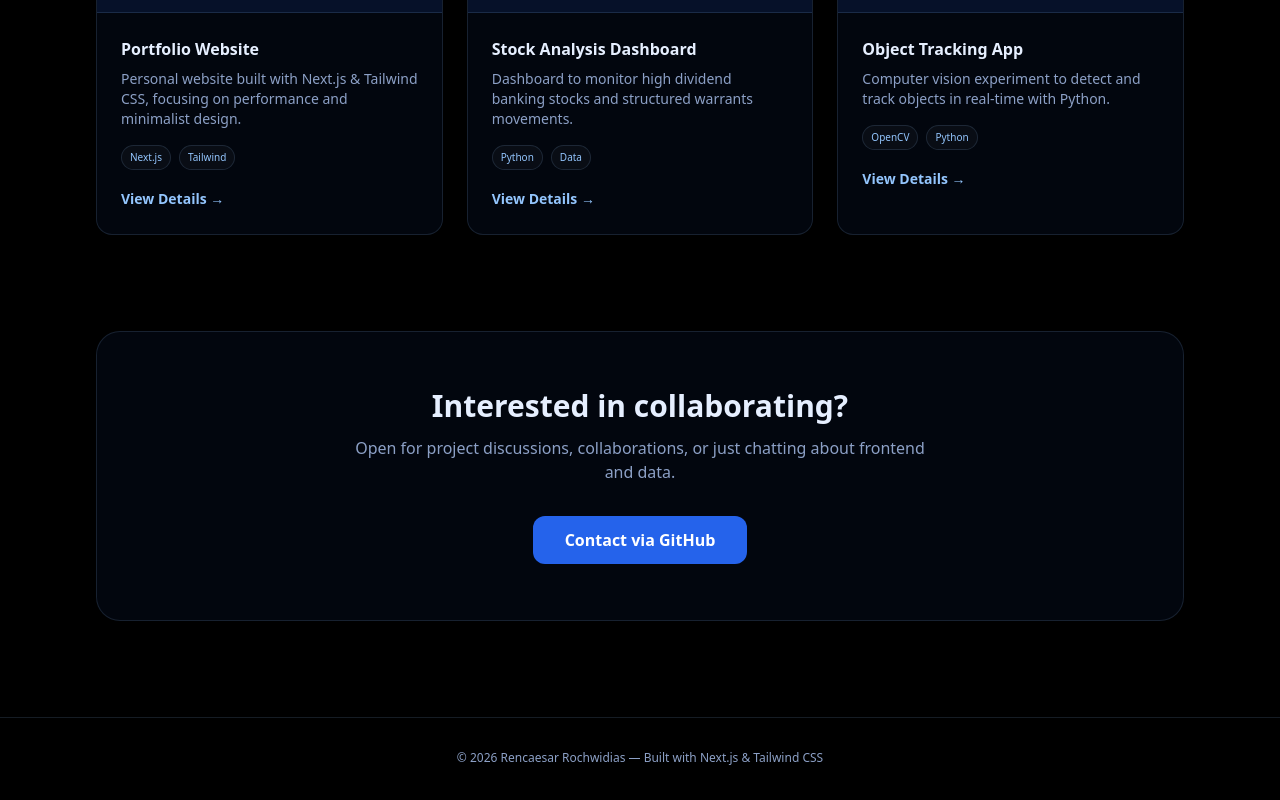
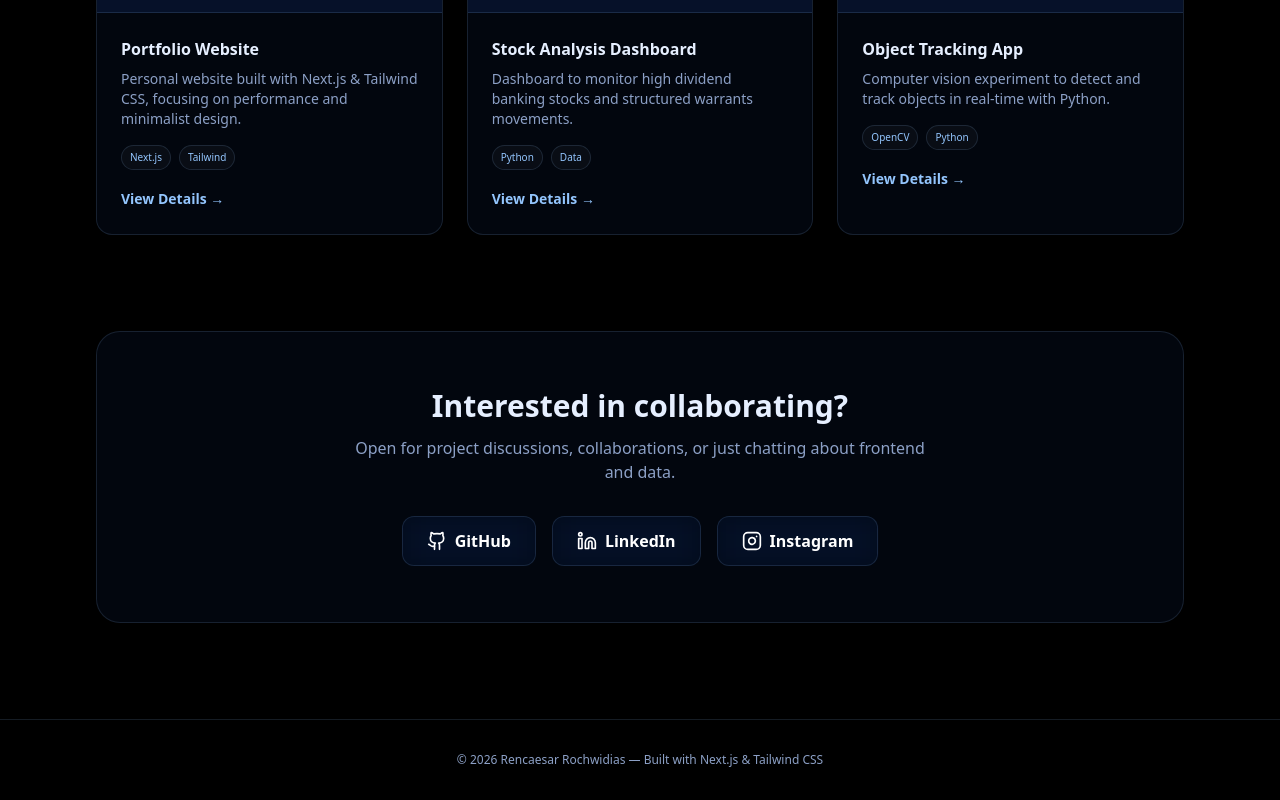
Before and after one commit to Rochwidias/rochwidias, a Next.js app: page / in a window 1280 px wide. Shown: the part 1993-2793 px from the top of the page. Built offline with nearby package versions, Linux system fonts and the light colour scheme.

Commit message:
update button istagram,linkdlen,github

```diff
--- a/app/page.tsx
+++ b/app/page.tsx
@@ -75,7 +75,7 @@ function Navbar() {
         <div className="flex items-center justify-between h-16">
           <div className="flex items-center gap-2.5">
             <span className="logo-badge font-display font-bold text-sm text-[var(--blue-300)]">
-              RR
+              R
             </span>
             <span className="font-display font-semibold hidden sm:inline text-[var(--ice)]">
               Rochwidias
@@ -269,14 +269,55 @@ function Cta() {
         <p className="max-w-xl mx-auto mb-8 text-[var(--muted)]">
           Open for project discussions, collaborations, or just chatting about frontend and data.
         </p>
+
+        {/* Social Links Buttons */}
+        <div className="flex flex-wrap items-center justify-center gap-4">
+
+          {/* GitHub Button */}
           <a
             href="https://github.com/Rochwidias"
             target="_blank"
             rel="noopener noreferrer"
-          className="inline-block btn-primary text-white font-semibold py-3 px-8 rounded-xl font-display"
+            className="flex items-center gap-2 glass glass-hover text-white font-semibold py-3 px-6 rounded-xl font-display transition-all hover:text-[var(--blue-300)] hover:-translate-y-1"
           >
-          Contact via GitHub
+            <svg xmlns="http://www.w3.org/2000/svg" width="20" height="20" viewBox="0 0 24 24" fill="none" stroke="currentColor" strokeWidth="2" strokeLinecap="round" strokeLinejoin="round">
+              <path d="M15 22v-4a4.8 4.8 0 0 0-1-3.5c3 0 6-2 6-5.5.08-1.25-.27-2.48-1-3.5.28-1.15.28-2.35 0-3.5 0 0-1 0-3 1.5-2.64-.5-5.36-.5-8 0C6 2 5 2 5 2c-.3 1.15-.3 2.35 0 3.5A5.403 5.403 0 0 0 4 9c0 3.5 3 5.5 6 5.5-.39.49-.68 1.05-.85 1.65-.17.6-.22 1.23-.15 1.85v4" />
+              <path d="M9 18c-4.51 2-5-2-7-2" />
+            </svg>
+            <span>GitHub</span>
           </a>
+
+          {/* LinkedIn Button (GANTI LINK INI) */}
+          <a
+            href="https://linkedin.com/in/rochwidias"
+            target="_blank"
+            rel="noopener noreferrer"
+            className="flex items-center gap-2 glass glass-hover text-white font-semibold py-3 px-6 rounded-xl font-display transition-all hover:text-[var(--blue-300)] hover:-translate-y-1"
+          >
+            <svg xmlns="http://www.w3.org/2000/svg" width="20" height="20" viewBox="0 0 24 24" fill="none" stroke="currentColor" strokeWidth="2" strokeLinecap="round" strokeLinejoin="round">
+              <path d="M16 8a6 6 0 0 1 6 6v7h-4v-7a2 2 0 0 0-2-2 2 2 0 0 0-2 2v7h-4v-7a6 6 0 0 1 6-6z" />
+              <rect width="4" height="12" x="2" y="9" />
+              <circle cx="4" cy="4" r="2" />
+            </svg>
+            <span>LinkedIn</span>
+          </a>
+
+          {/* Instagram Button (GANTI LINK INI) */}
+          <a
+            href="https://instagram.com/projectrennsh"
+            target="_blank"
+            rel="noopener noreferrer"
+            className="flex items-center gap-2 glass glass-hover text-white font-semibold py-3 px-6 rounded-xl font-display transition-all hover:text-[var(--blue-300)] hover:-translate-y-1"
+          >
+            <svg xmlns="http://www.w3.org/2000/svg" width="20" height="20" viewBox="0 0 24 24" fill="none" stroke="currentColor" strokeWidth="2" strokeLinecap="round" strokeLinejoin="round">
+              <rect width="20" height="20" x="2" y="2" rx="5" ry="5" />
+              <path d="M16 11.37A4 4 0 1 1 12.63 8 4 4 0 0 1 16 11.37z" />
+              <line x1="17.5" x2="17.51" y1="6.5" y2="6.5" />
+            </svg>
+            <span>Instagram</span>
+          </a>
+
+        </div>
       </div>
     </section>
   );
```
Lines whose indentation alone changed are shown as unchanged.
